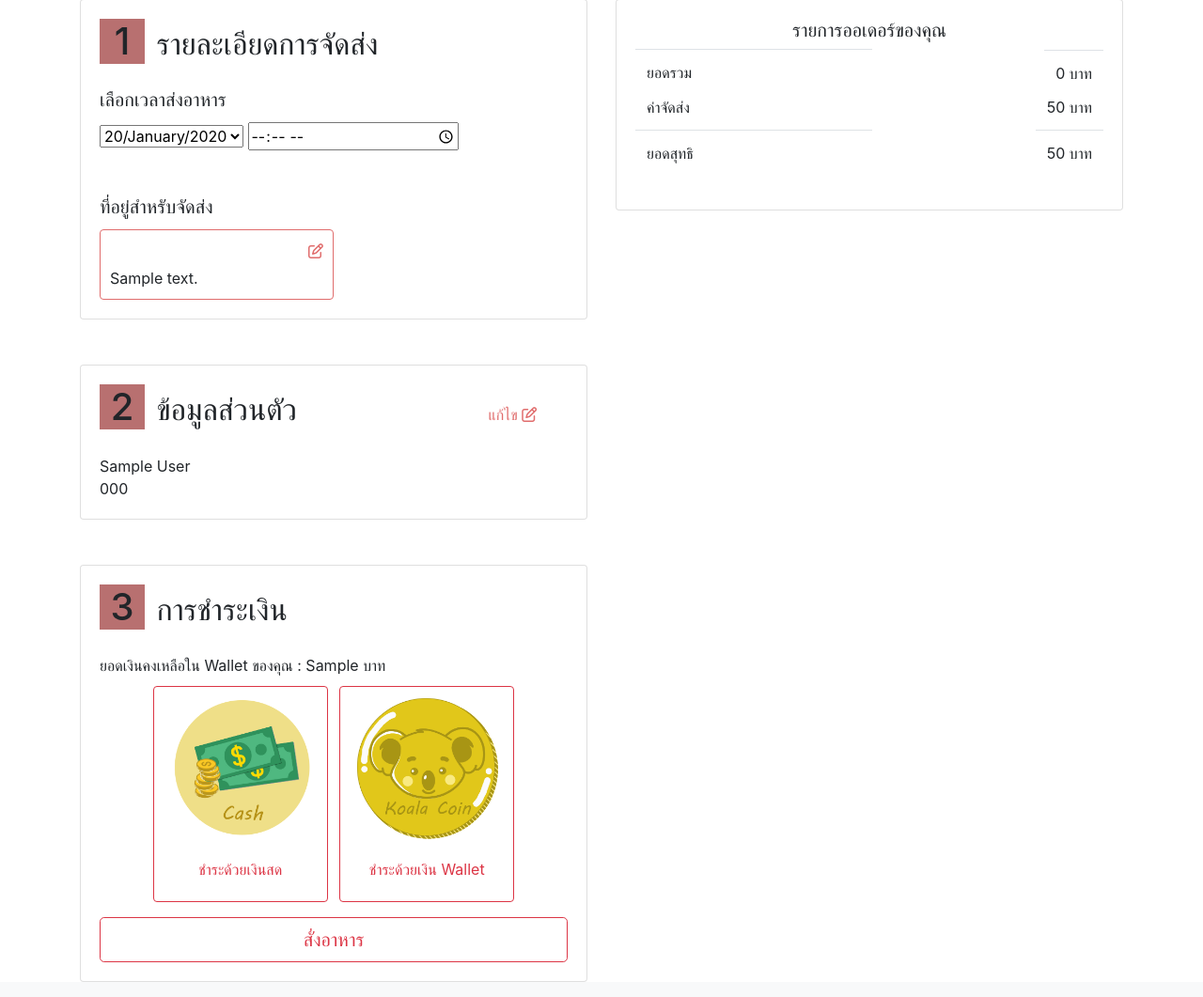
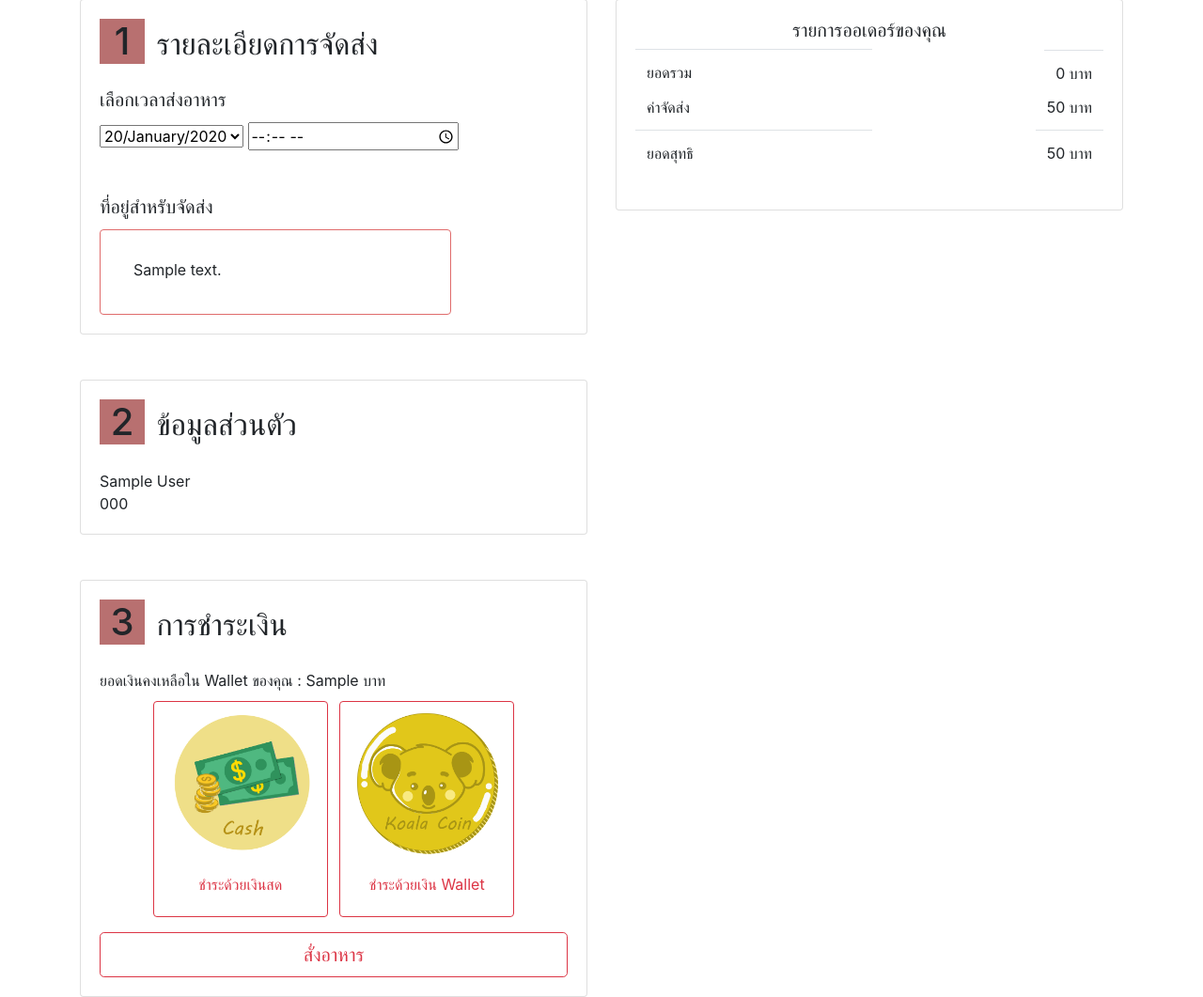
Before and after one commit to Airada-S/FoodKoala, a PHP site: page /AddOderProduct.php in a window 1280 px wide. Shown: the part 168-1229 px from the top of the page at 94% size. Run offline with PHP 8.4, Linux system fonts and the light colour scheme; the visitor is signed in with stand-in values (Sample User, id 1); tables that the repository leaves empty or names only in its code hold one stand-in row (values such as "Sample post"); some libraries are stand-ins or nearby versions.

Commit message:
ai commit

```diff
--- a/AddOderProduct.php
+++ b/AddOderProduct.php
@@ -32,11 +32,8 @@
                     </select>
                     <input type="time" style="width: 45%;">
                     <h5 class="card-title mt-5">ที่อยู่สำหรับจัดส่ง</h5>
-                    <div class="card" style="width: 50%; border-color: #e06c6c;">
-                        <div STYLE="text-align: end;padding-top: 10px;padding-left: 10px;padding-right: 10px;">
-                              <a href="#" style="color: #e06c6c"><i class="far fa-edit"></i></a>
-<!--                              <a href="#" style="color: #e06c6c"><i class="far fa-trash-alt"></i></a>-->
-                        </div>
+                    <div class="card" style="width: 75%; border-color: #e06c6c;padding: 5%">
+
                         <div class="card-body" style="padding: 5px 10px 10px;">
                             <?php echo $row["customer_address"]; ?>
                         </div>
@@ -54,7 +51,7 @@
                             <h2 class="card-title">ข้อมูลส่วนตัว</h2>
                         </li>
                         <li class="list-inline-item">
-                            <a href="#" style="color: #e06c6c; margin-right: ">แก้ไข  <i class="far fa-edit"></i></a>
+                            <a href="#" style="color: #e06c6c; margin-right: "></a>
                         </li>
                     </ul>
                     <?php echo $row["customer_name"]."<br>".$row["customer_tel"]; ?>
@@ -72,18 +69,18 @@
                     </ul>
                     <a style="margin-bottom: 100px">
                         ยอดเงินคงเหลือใน Wallet ของคุณ :
-                        <?php echo $row["customer_wallet"]; ?>
+                        <a id="yourWallet"><?php echo $row["customer_wallet"]; ?></a>
                          บาท
                     </a>
                     <ul class="list-inline" style="text-align: center;margin-top: 10px">
                         <li class="list-inline-item">
                             <button class="btn btn-outline-danger" onclick="money()">
-                                <a ><img src="img/money.png" style="width: 10rem; height: 10rem;" ></a>
+                                <a  id = "bt"><img src="img/money.png" style="width: 10rem; height: 10rem;" ></a>
                                 <p class="font-weight-normal mt-3">ชำระด้วยเงินสด</p>
                             </button>
                         </li>
                         <li class="list-inline-item">
-                            <button class="btn btn-outline-danger" onclick="wallet()">
+                            <button class="btn btn-outline-danger" onclick="return wallet()">
                             <a><img src="img/coin.png" style="width: 10rem; height: 10rem;" ></a>
                             <p class="font-weight-normal mt-3">ชำระด้วยเงิน Wallet</p>
                             </button>
@@ -154,7 +151,7 @@
                             </tr>
                             <tr>
                                 <td colspan="2">ยอดสุทธิ</td>
-                                <td class="float-right"><?php echo $cost+$sumall." บาท" ?></td>
+                                <td class="float-right"><a id = "sum"><?php echo $cost+$sumall ?></a> บาท</td>
                             </tr>
                         </tbody>
                     </table>
@@ -167,6 +164,9 @@
 <script src="https://cdn.jsdelivr.net/npm/popper.js@1.16.0/dist/umd/popper.min.js" integrity="sha384-Q6E9RHvbIyZFJoft+2mJbHaEWldlvI9IOYy5n3zV9zzTtmI3UksdQRVvoxMfooAo" crossorigin="anonymous"></script>
 <script src="https://stackpath.bootstrapcdn.com/bootstrap/4.4.1/js/bootstrap.min.js" integrity="sha384-wfSDF2E50Y2D1uUdj0O3uMBJnjuUD4Ih7YwaYd1iqfktj0Uod8GCExl3Og8ifwB6" crossorigin="anonymous"></script>
 <script>
+    $(document).ready(function(){
+        $("#bt").click();
+    });
     let tomorrow = new Date();
     const x = document.getElementById("date");
     let date;
@@ -191,8 +191,18 @@
         cp.value = 'ชำระเงินปลายทาง';
     }
     function wallet() {
-        pay = 'wallet';
-        cp.value = 'ชำระเงินผ่าน wallet';
+        var yourWallet = document.getElementById("yourWallet").textContent;
+        var sum = document.getElementById("sum").textContent;
+        // window.alert(yourWallet-sum);
+        if(yourWallet-sum < 0){
+            window.alert("ยอดเงินของตุณไม่พอสำหรับการใช้บริการกรุณาเติมเงินก่อนทำรายการ");
+            return false;
+        }else {
+            pay = 'wallet';
+            cp.value = 'ชำระเงินผ่าน wallet';
+            return true;
+        }
+
     }
 </script>
 </body>
--- a/register.php
+++ b/register.php
@@ -85,7 +85,6 @@ require("SetSessionStatus.php");
 
     $(document).ready(function(){
         $("#cus").click();
-
     });
 
     function check() {
```
